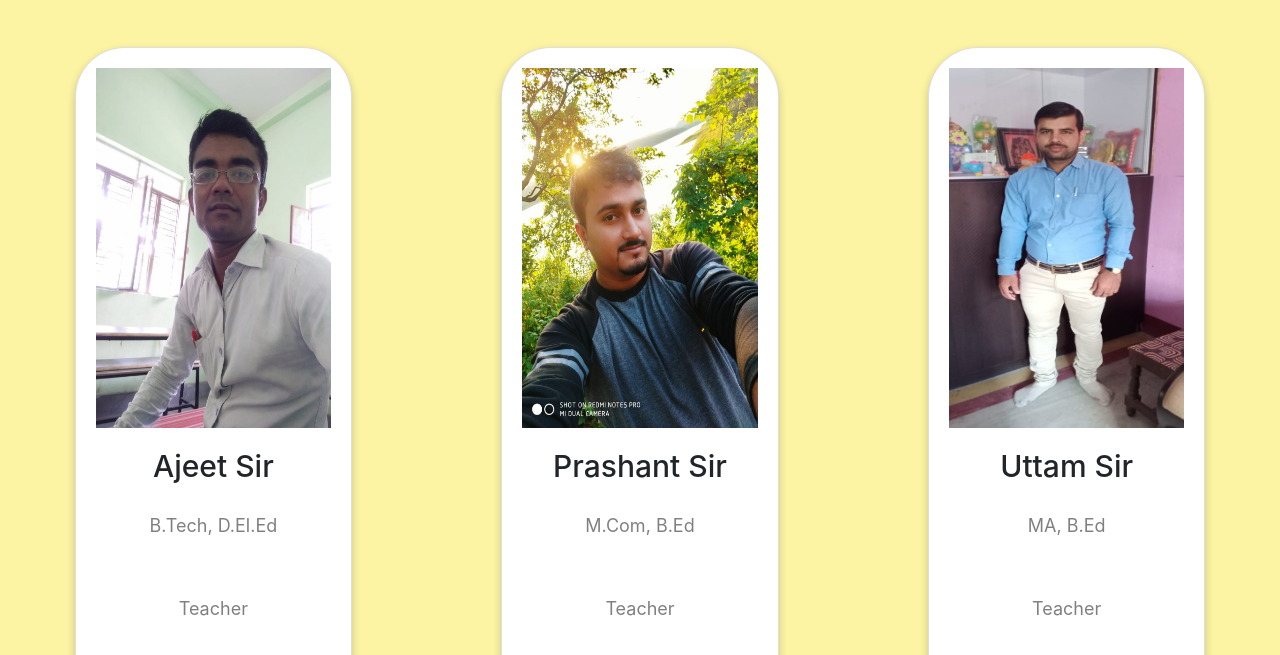
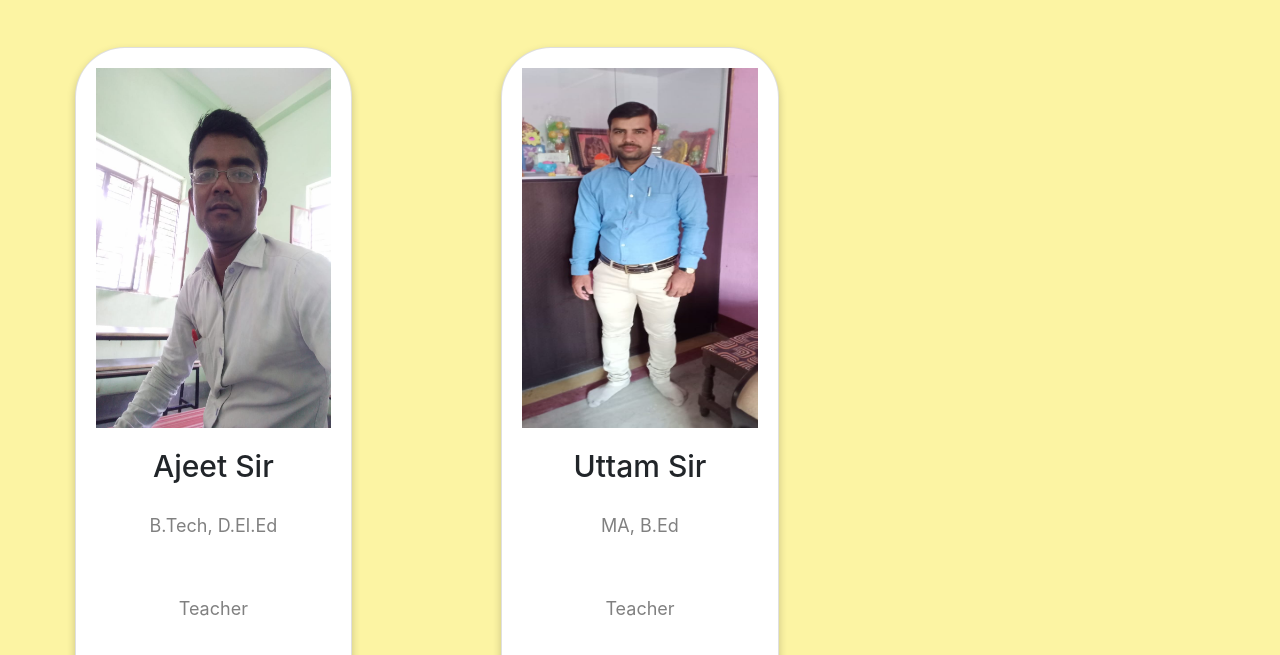
Before and after one commit to ShyamPraveenSingh/School-Website, a plain HTML site: page teachers.html in a window 1280 px wide. Shown: the part 654-1309 px from the top of the page. Drawn offline with nearby package versions, Linux system fonts and the light colour scheme.

Commit message:
Delete Prashant Sir's card from teachers.html
Removed Prashant Sir's card from the teachers page.

```diff
--- a/teachers.html
+++ b/teachers.html
@@ -95,19 +95,6 @@
             </div>
           </div>
 
-
-
-        <div class="col-4">
-
-            <div class="card">
-              <img src="teach.jpeg" alt="John" style="width:100%">
-              <h1>Prashant Sir</h1>
-              <p class="title">M.Com, B.Ed </p>
-              <p class="title">Teacher</p>
-              <p>Pioneer Academy Lalganj</p>
-
-            </div>
-          </div>
 
 
 
```
